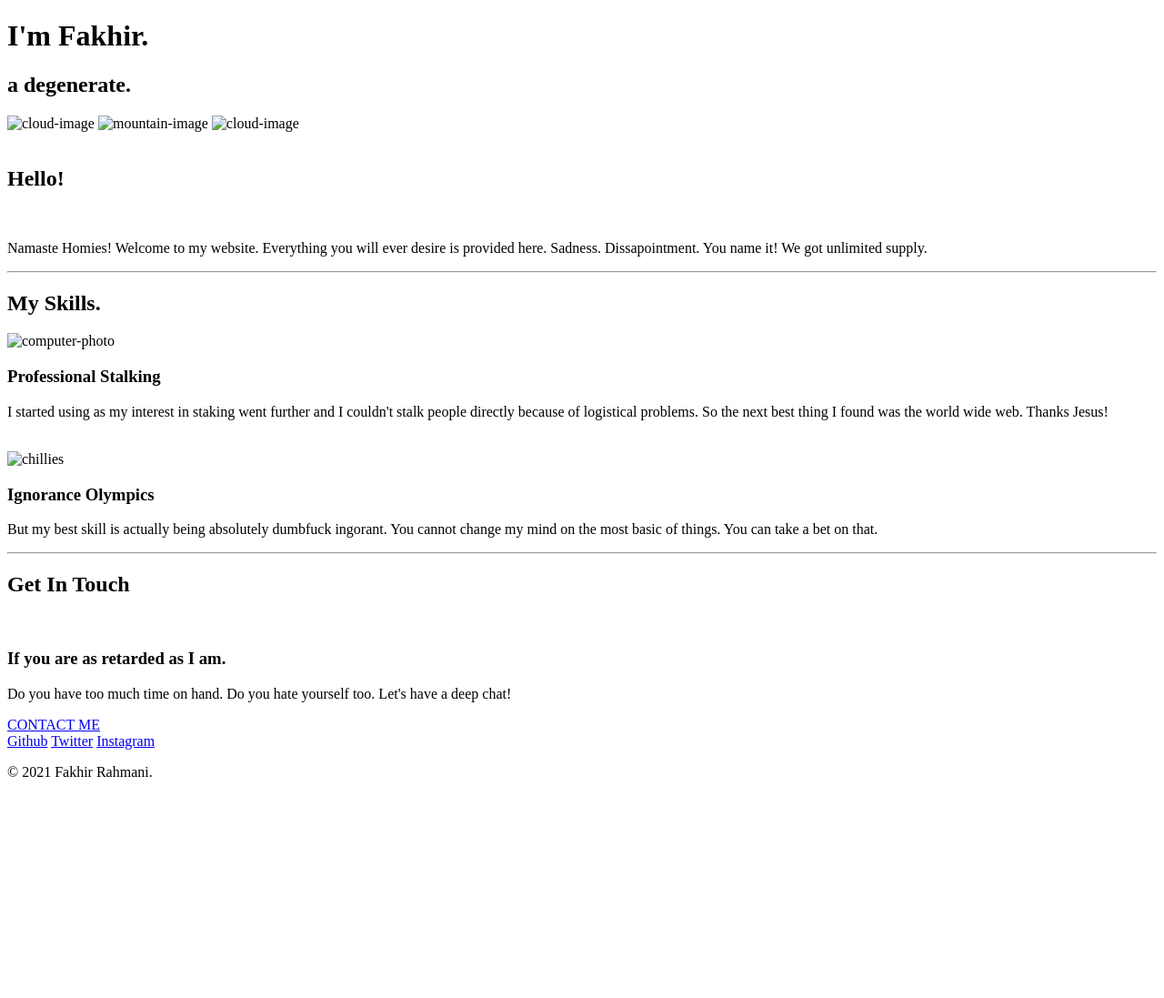
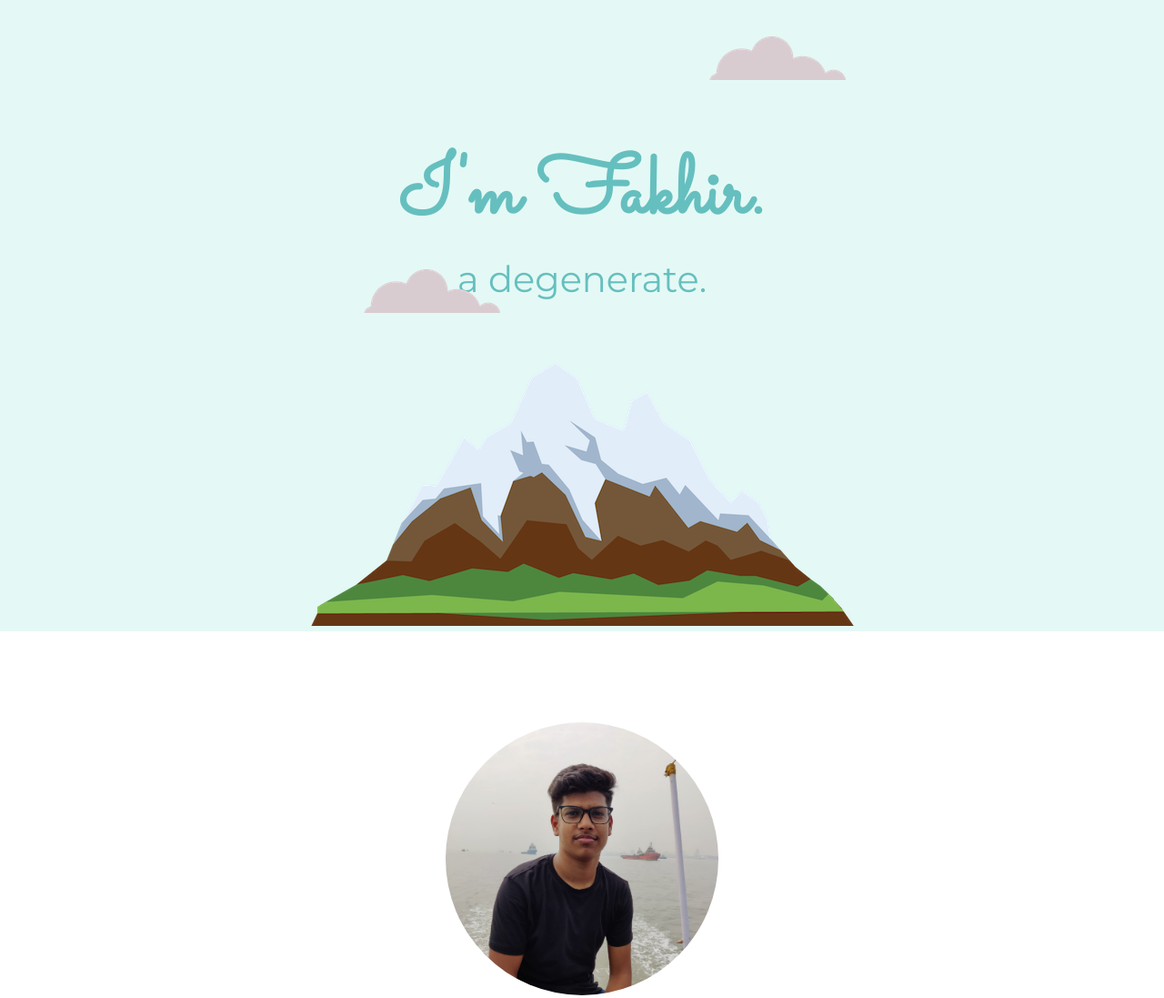
Before and after one commit to FakhirRahmani/cv2.0, a plain HTML site: page index.html in a window 1280 px wide. Shown: the top 1097 px of the page at 91% size. Before the commit the page ends 874 px from the top, so only its background shows below. Drawn offline with Linux system fonts and the light colour scheme.

Commit message:
Update index.html

```diff
--- a/index.html
+++ b/index.html
@@ -5,8 +5,8 @@
     <meta http-equiv="X-UA-Compatible" content="IE=edge" />
     <meta name="viewport" content="width=device-width, initial-scale=1.0" />
     <title>Personal Site</title>
-    <link rel="stylesheet" href="/My Site/css/styles.css" />
-    <link rel="icon" href="/My Site/images/favicon.ico" />
+    <link rel="stylesheet" href="css/styles.css" />
+    <link rel="icon" href="images/favicon.ico" />
     <link rel="preconnect" href="https://fonts.gstatic.com" />
     <link
       href="https://fonts.googleapis.com/css2?family=Merriweather:ital@1&family=Montserrat&family=Sacramento&display=swap"
@@ -22,27 +22,25 @@
     <div class="top-container">
       <h1>I'm Fakhir.</h1>
       <h2>a degenerate.</h2>
-      <img class="cloud-1" src="/My Site/images/cloud.png" alt="cloud-image" />
+      <img class="cloud-1" src="images/cloud.png" alt="cloud-image" />
       <img
         class="mountain"
-        src="/My Site/images/mountain.png"
+        src="images/mountain.png"
         alt="mountain-image"
       />
-      <img class="cloud-2" src="/My Site/images/cloud.png" alt="cloud-image" />
+      <img class="cloud-2" src="images/cloud.png" alt="cloud-image" />
     </div>
     <div class="middle-container">
       <div class="profile">
         <img
           class="profile-photo"
-          src="/My Site/images/IMG-20200317-WA0423.jpg.jpg"
+          src="images/IMG-20200317-WA0423.jpg.jpg"
           alt=""
         />
         <h2>Hello!</h2>
         <br />
         <p class="intro">
-          Namaste Homies! Welcome to my website. Everything you will ever desire
-          is provided here. Sadness. Dissapointment. You name it! We got
-          unlimited supply.
+          Namaste Homies! This is a test site I have made to study Web Development. Thank you for visitin. Have a bad day!
         </p>
       </div>
       <hr />
@@ -51,28 +49,24 @@
         <div class="skill-row">
           <img
             class="computer-photo"
-            src="/My Site/images/2020-04-15_23-15-34.png"
+            src="images/2020-04-15_23-15-34.png"
             alt="computer-photo"
           />
           <h3>Professional Stalking</h3>
           <p>
-            I started using as my interest in staking went further and I
-            couldn't stalk people directly because of logistical problems. So
-            the next best thing I found was the world wide web. Thanks Jesus!
+            Lorem ipsum dolor sit amet, consectetur adipiscing elit, sed do eiusmod tempor incididunt ut labore et dolore magna aliqua. Ut enim ad minim veniam, quis nostrud exercitation ullamco laboris nisi ut aliquip ex ea commodo consequat.
           </p>
           <br />
         </div>
         <div class="skill-row">
           <img
             class="chillies"
-            src="/My Site/images/60673-w1000.jpg"
+            src="images/60673-w1000.jpg"
             alt="chillies"
           />
           <h3>Ignorance Olympics</h3>
           <p>
-            But my best skill is actually being absolutely dumbfuck ingorant.
-            You cannot change my mind on the most basic of things. You can take
-            a bet on that.
+           Lorem ipsum dolor sit amet, consectetur adipiscing elit, sed do eiusmod tempor incididunt ut labore et dolore magna aliqua. Ut enim ad minim veniam, quis nostrud exercitation ullamco
           </p>
         </div>
       </div>
@@ -80,7 +74,7 @@
       <div class="contact-me">
         <h2>Get In Touch</h2>
         <br />
-        <h3>If you are as retarded as I am.</h3>
+        <h3>If you are as time wasting as I am.</h3>
         <p class="hot-wings-desc">
           Do you have too much time on hand. Do you hate yourself too. Let's
           have a deep chat!
@@ -93,7 +87,7 @@
       <a class="footer-link" href="https://twitter.com/FakhirRahmani"
         >Twitter</a
       >
-      <a class="footer-link" href="https://www.instagram.com/fuk_heer/"
+      <a class="footer-link" href="https://www.instagram.com/fakhir_hu_main/"
         >Instagram</a
       >
       <p class="">© 2021 Fakhir Rahmani.</p>
```
